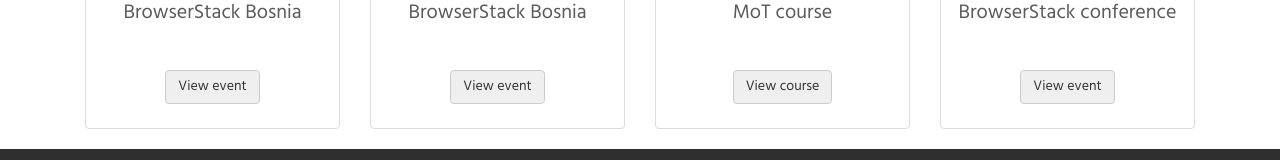
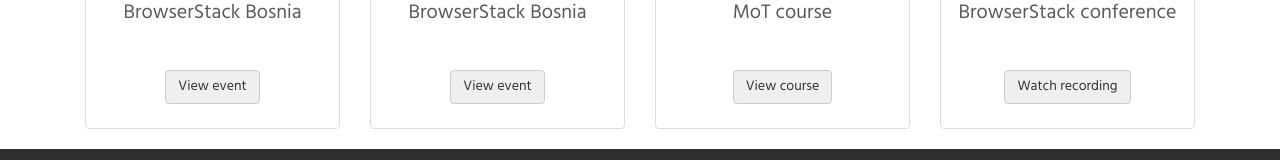
Before and after one commit to Mickey0001/Portfolio, a React (Create React App) app in the folder my-portfolio/: page /activities in a window 1280 px wide. Shown: the part 5320-5480 px from the top of the page. Built offline with nearby package versions, Linux system fonts and the light colour scheme.

Commit message:
add breakpoint 2026 recording

```diff
--- a/my-portfolio/src/Components/Projects/Projects.js
+++ b/my-portfolio/src/Components/Projects/Projects.js
@@ -1308,13 +1308,13 @@
             <span className="spacer"></span>
             <p>
               <a
-                href="https://www.browserstack.com/events/breakpoint-2026"
+                href="https://events.hubilo.com/breakpoint-2026-us-emea-edition/session/272759?messageId=6a05f17282f676ac087ae4f3"
                 className="btn btn-default LightGreyBackground text-center"
                 target="_blank"
                 rel="noopener noreferrer"
                 role="button"
               >
-                View event
+               Watch recording
               </a>
             </p>
           </div>
```
Also changed, not shown: my-portfolio/src/Images/breakpoint2026.png (added).
